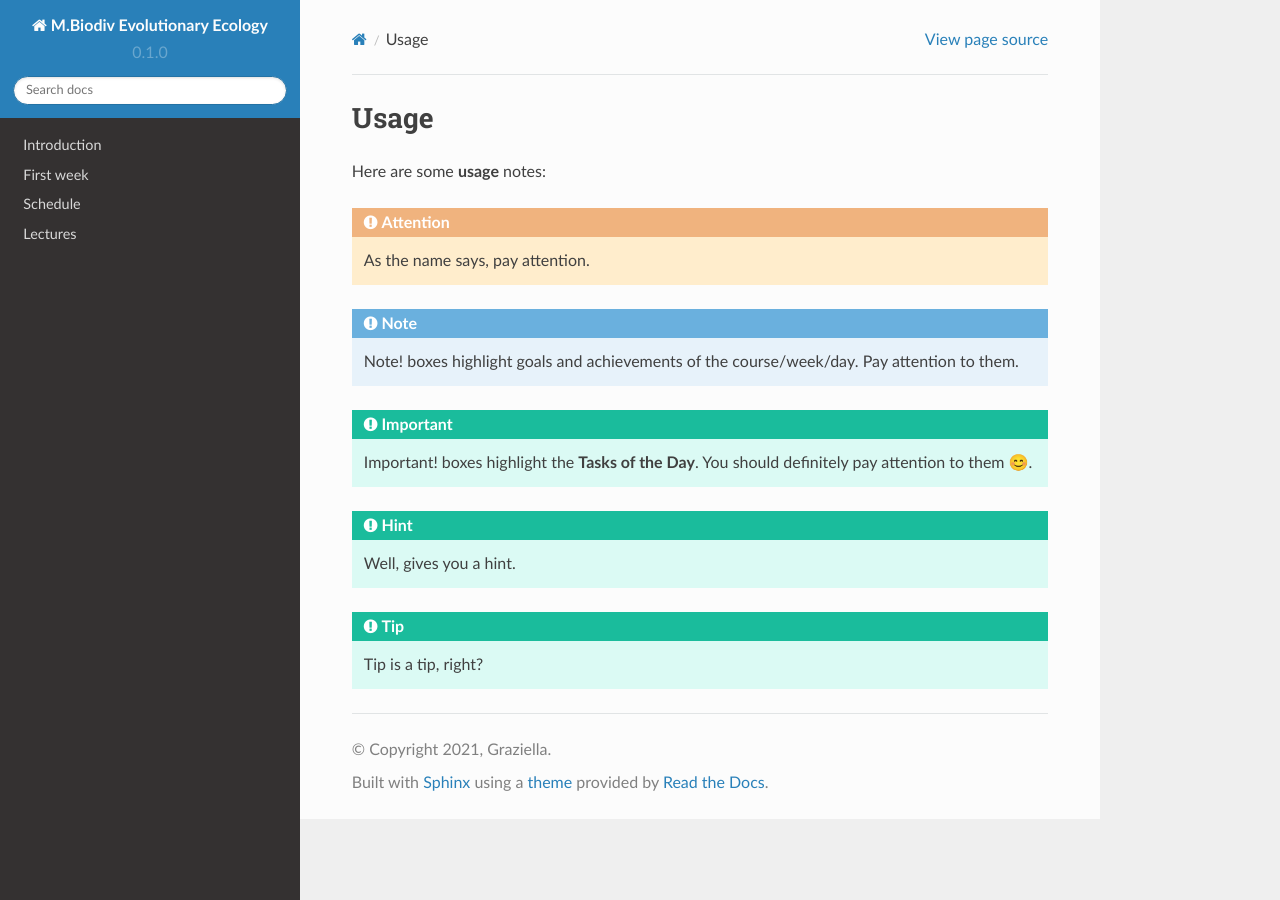
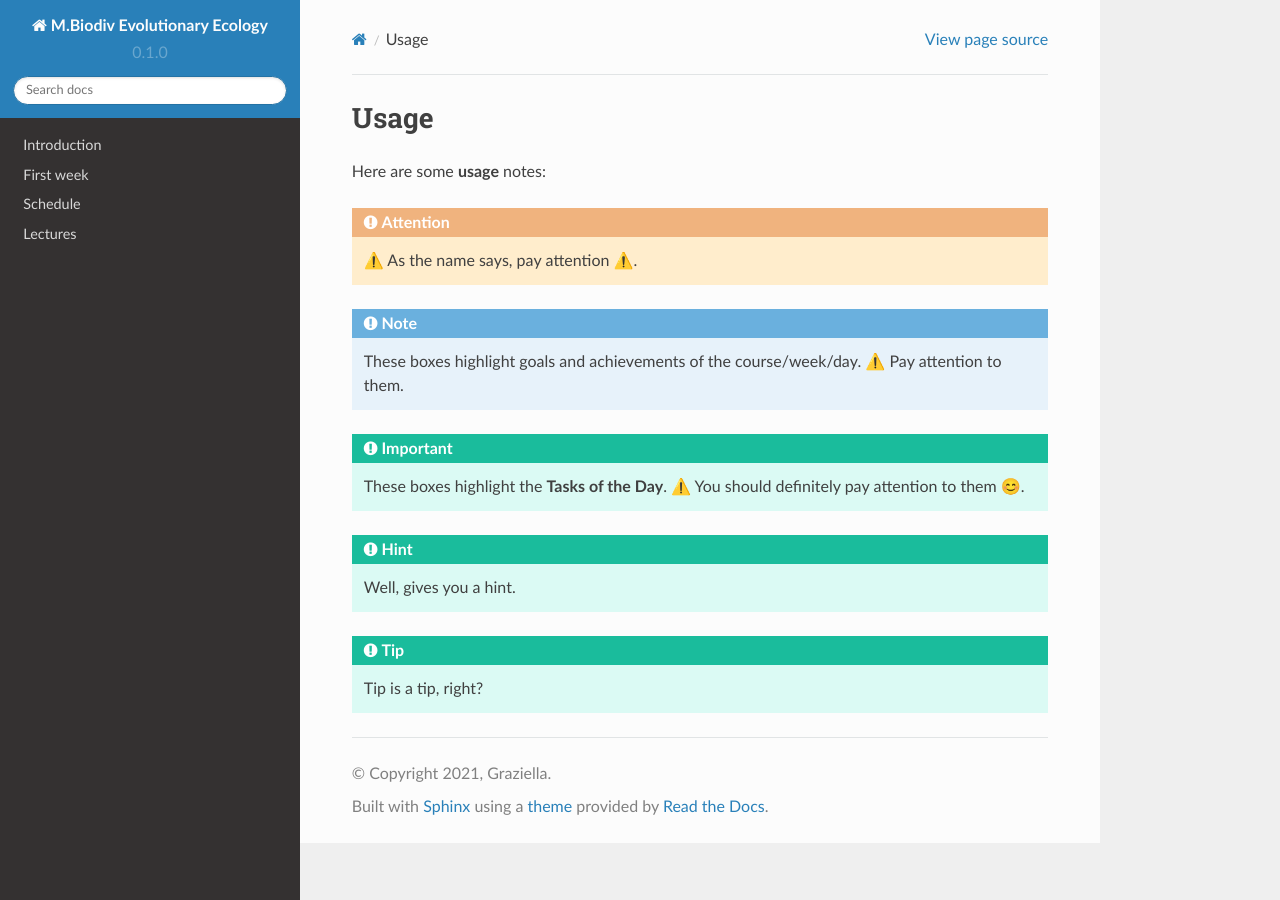
Before and after one commit to bheimbu/evolutionary_ecology, a Sphinx documentation site: the page built from docs/source/usage.rst, in a window 1280 px wide. Built offline with Sphinx 7.4.7 and the Read the Docs theme 2.0.0, drawn with Linux system fonts in a browser that asks for light colours; pages that are not in the unit, such as notebooks, are missing from menus.

Commit message:
Update usage.rst

```diff
--- a/docs/source/usage.rst
+++ b/docs/source/usage.rst
@@ -4,13 +4,13 @@ Usage
 Here are some **usage** notes:
 
 .. attention::
-   As the name says, pay attention.
+   ⚠️ As the name says, pay attention ⚠️.
 
 .. note::
-   Note! boxes highlight goals and achievements of the course/week/day. Pay attention to them.
+   These boxes highlight goals and achievements of the course/week/day. ⚠️ Pay attention to them.
 
 .. important::
-   Important! boxes highlight the **Tasks of the Day**. You should definitely pay attention to them 😊.
+   These boxes highlight the **Tasks of the Day**. ⚠️ You should definitely pay attention to them 😊.
 
 .. hint::
    Well, gives you a hint.
```
